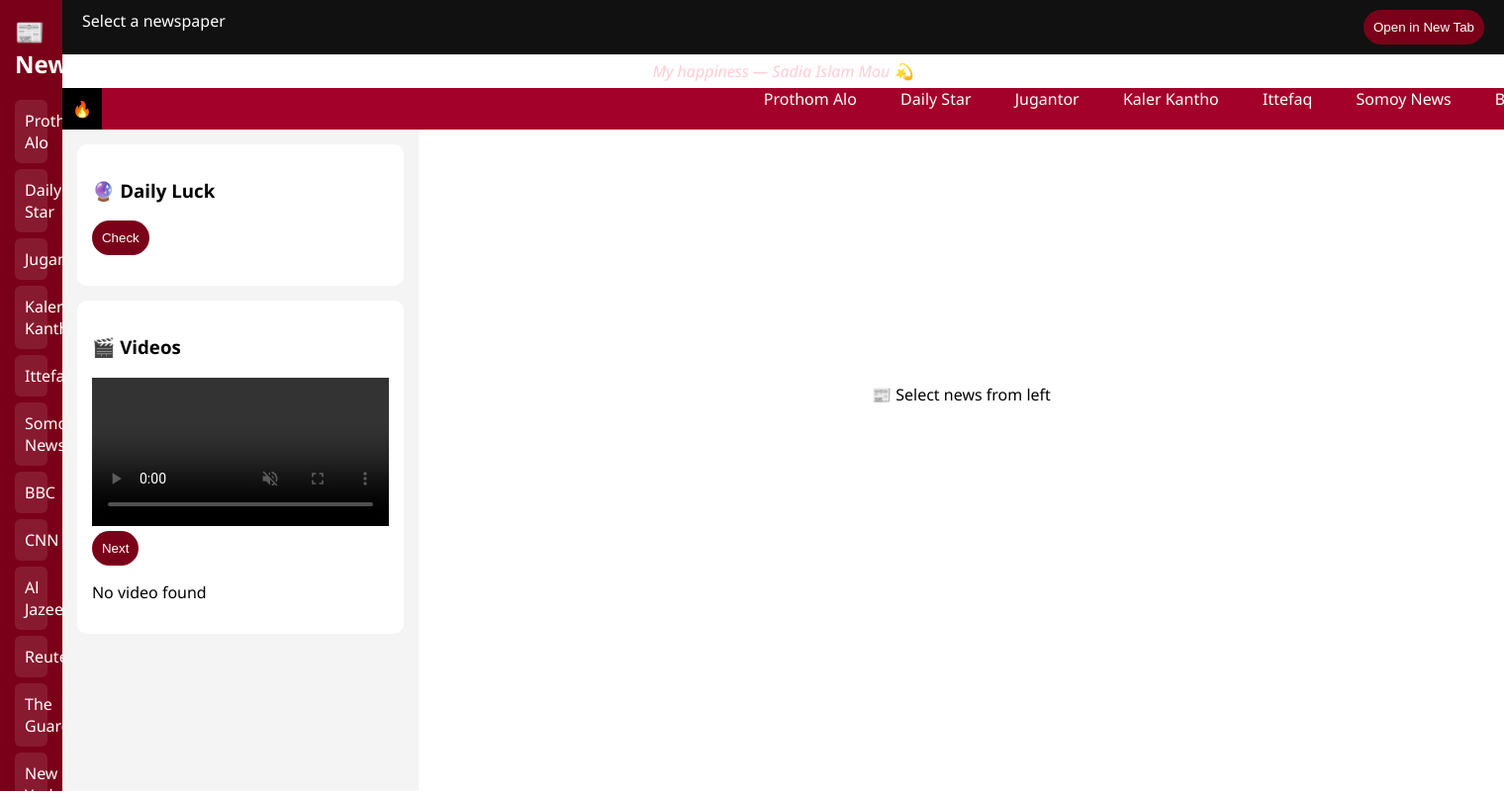
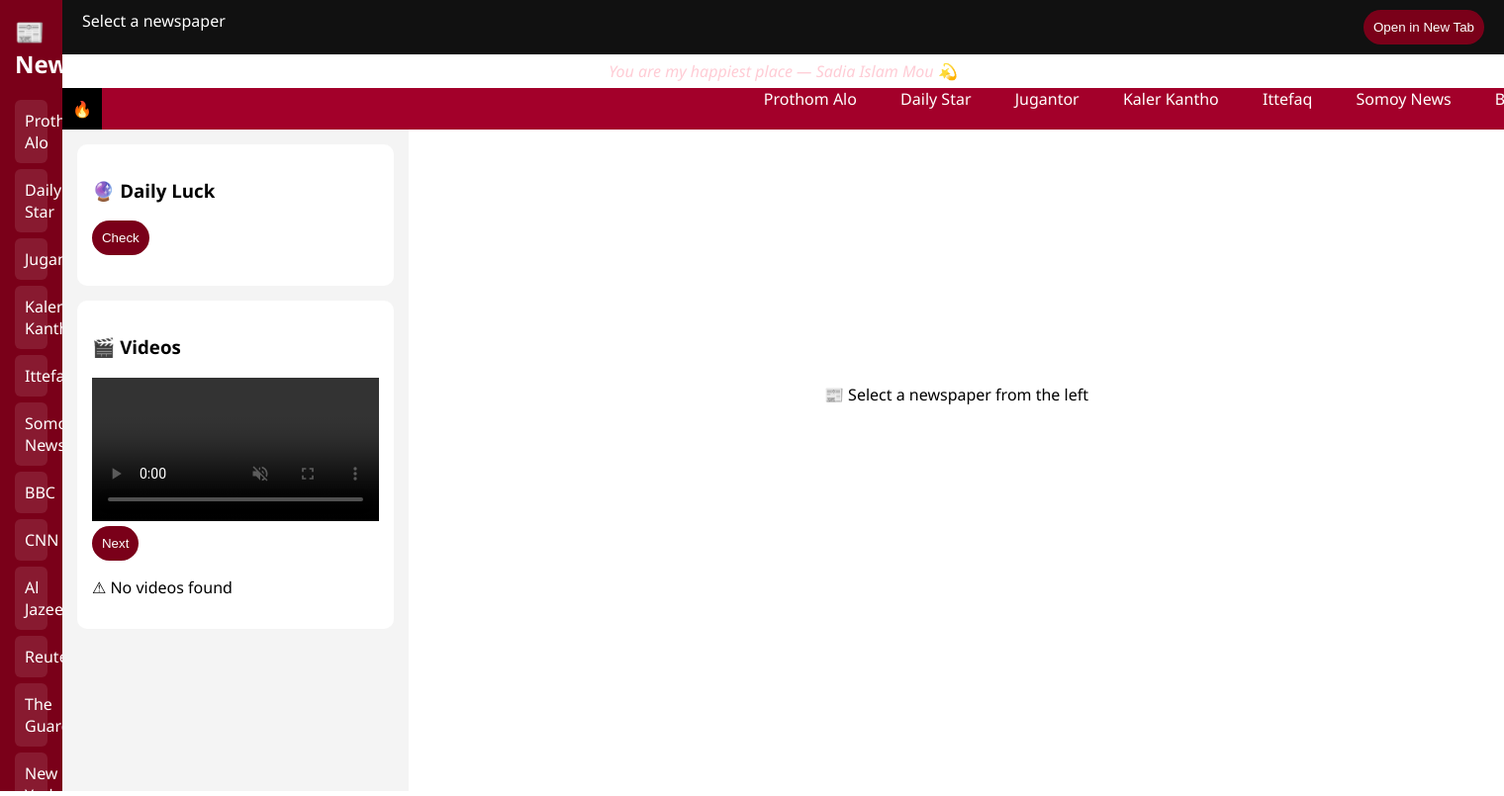
Before and after one commit to mizan918/news-ready-app, a Flask app: page / in a window 1520 px wide. Shown: the whole page at 99% size. Run offline with Flask 3, Linux system fonts and the light colour scheme.

Commit message:
Update index.html

```diff
--- a/news_ready_app/templates/index.html
+++ b/news_ready_app/templates/index.html
@@ -100,21 +100,20 @@ body {
     flex: 1;
 }
 
-/* LEFT FEATURES */
+/* FEATURES */
 .features {
-    width: 330px;
+    width: 320px;
     background: #f4f4f4;
     padding: 15px;
     overflow-y: auto;
 }
 
-/* RIGHT VIEW */
+/* VIEWER */
 .viewer {
     flex: 1;
     position: relative;
 }
 
-/* IFRAME */
 iframe {
     width: 100%;
     height: 100%;
@@ -130,7 +129,7 @@ iframe {
     text-align: center;
 }
 
-/* CARD */
+/* BOX */
 .box {
     background: white;
     padding: 15px;
@@ -197,14 +196,12 @@ video {
         <!-- FEATURES -->
         <div class="features">
 
-            <!-- LUCK -->
             <div class="box">
                 <h3>🔮 Daily Luck</h3>
                 <button onclick="generateLuck()">Check</button>
                 <p id="luck-text"></p>
             </div>
 
-            <!-- VIDEO -->
             <div class="box">
                 <h3>🎬 Videos</h3>
                 <video id="video-player" controls autoplay muted></video>
@@ -217,7 +214,9 @@ video {
         <!-- VIEWER -->
         <div class="viewer">
             <iframe id="frame"></iframe>
-            <div class="message" id="msg">📰 Select news from left</div>
+            <div class="message" id="msg">
+                📰 Select a newspaper from the left
+            </div>
         </div>
 
     </div>
@@ -232,26 +231,23 @@ let currentURL = "";
 /* OPEN NEWS */
 function openNews(url, name){
     currentURL = url;
+
     document.getElementById("frame").src = url;
     document.getElementById("title").innerText = name;
-    document.getElementById("msg").style.display="none";
 
-    // fallback check
+    let msg = document.getElementById("msg");
+    msg.style.display = "block";
+    msg.innerHTML = "Loading...";
+
     setTimeout(() => {
-        let frame = document.getElementById("frame");
-        try {
-            if (!frame.contentWindow.location.href) throw "blocked";
-        } catch {
-            document.getElementById("msg").innerHTML = `
-            ⚠ This site cannot be viewed here<br><br>
-            <button onclick="openNewTab()">Open in New Tab</button>
-            `;
-            document.getElementById("msg").style.display="block";
-        }
+        msg.innerHTML = `
+        ⚠ Cannot display here<br><br>
+        <button onclick="openNewTab()">Open in New Tab</button>
+        `;
     }, 2000);
 }
 
-/* NEW TAB */
+/* OPEN NEW TAB */
 function openNewTab(){
     if(currentURL){
         window.open(currentURL, "_blank");
@@ -260,10 +256,10 @@ function openNewTab(){
 
 /* LOVE */
 const loveTexts=[
-"You are my calm — Sadia Islam Mou ❤️",
-"My forever — Sadia Islam Mou 💖",
-"My peace — Sadia Islam Mou 🌙",
-"My happiness — Sadia Islam Mou 💫"
+"In a world full of noise, you are my calm — Sadia Islam Mou ❤️",
+"You are my peace, my strength — Sadia Islam Mou 💖",
+"My forever begins with you — Sadia Islam Mou 🌙",
+"You are my happiest place — Sadia Islam Mou 💫"
 ];
 
 document.getElementById("love-text").innerText =
@@ -271,16 +267,16 @@ loveTexts[Math.floor(Math.random()*loveTexts.length)];
 
 /* LUCK */
 const luckAnswers=[
-"Big opportunity coming",
-"Today is lucky",
-"Success ahead",
-"Trust your decision",
-"Surprise waiting",
-"Fortune favors you today",
-"Unexpected gain ahead",
-"Your effort will pay off",
-"A turning point is near",
-"Something great is forming"
+"A big opportunity is coming.",
+"Today is your lucky day.",
+"A surprise success awaits you.",
+"Trust your decision today.",
+"Something great is forming.",
+"Unexpected gain ahead.",
+"A turning point is near.",
+"Fortune favors you today.",
+"New doors will open soon.",
+"Your effort will pay off."
 ];
 
 function generateLuck(){
@@ -289,20 +285,20 @@ function generateLuck(){
 }
 
 /* VIDEO */
-const videos = {{ videos | default([]) | tojson }};
+const videos = {{ videos | default([]) | tojson | safe }};
 let i=0;
 
 function play(){
-    if(videos.length==0){
-        document.getElementById("no-video-msg").innerText="No video found";
+    if(videos.length === 0){
+        document.getElementById("no-video-msg").innerText = "⚠ No videos found";
         return;
     }
-    document.getElementById("video-player").src=videos[i];
+    document.getElementById("video-player").src = videos[i];
 }
 
 function nextVideo(){
     i++;
-    if(i>=videos.length) i=0;
+    if(i >= videos.length) i = 0;
     play();
 }
 
```
